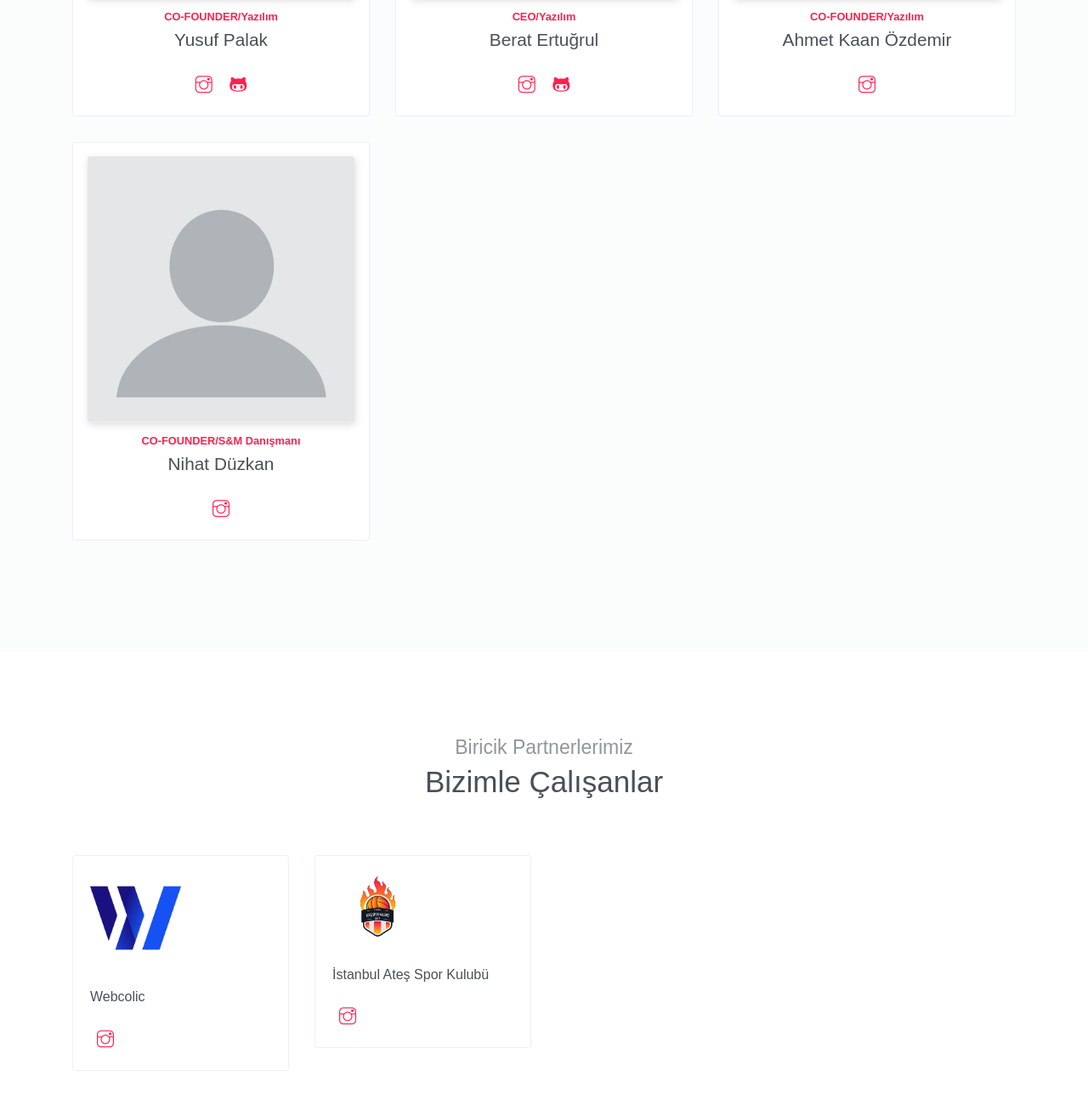
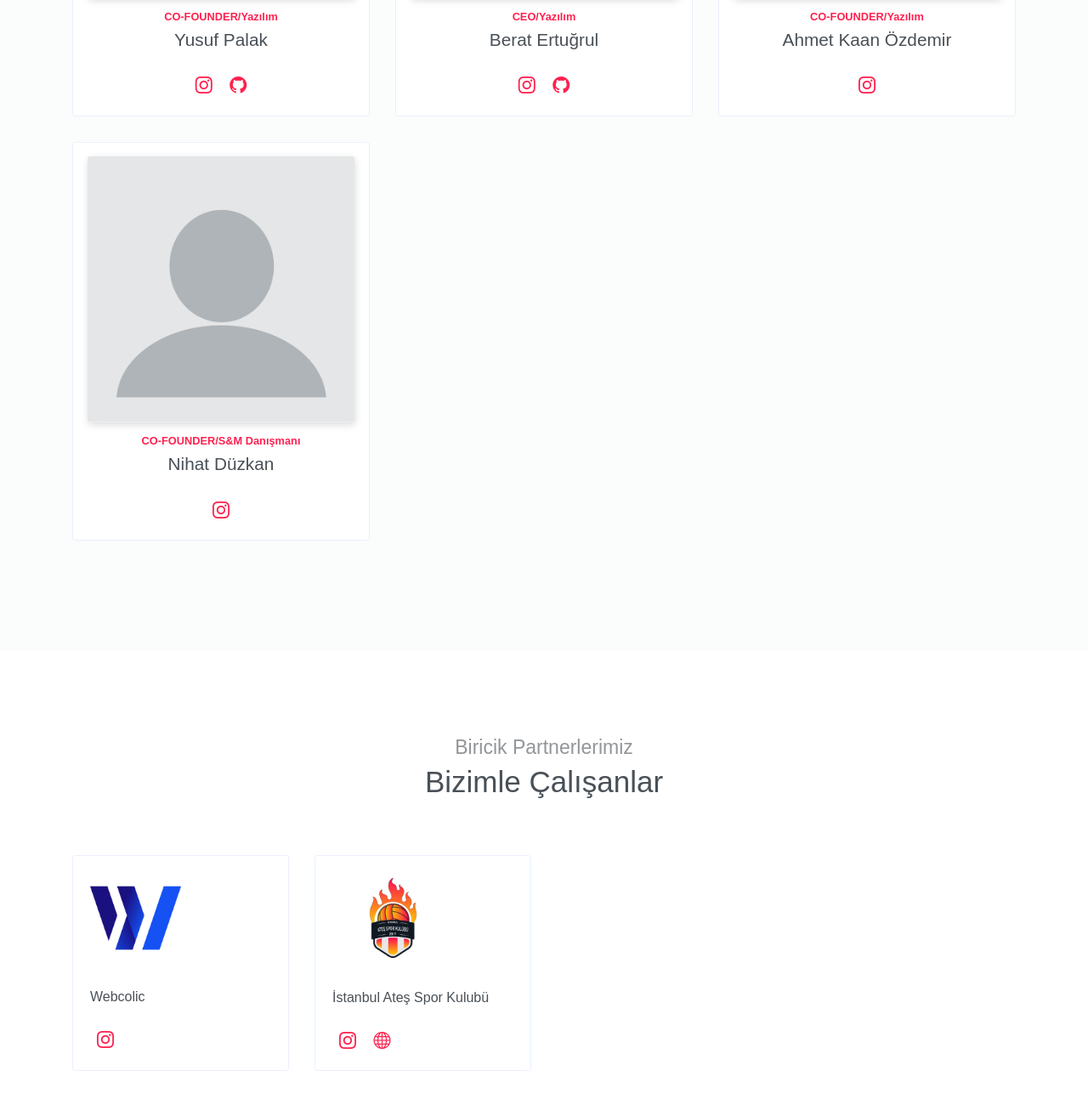
Before and after one commit to beraertugrul/afitapyazilim, a plain HTML site: page docs/index.html in a window 1280 px wide. Shown: the part 3245-4538 px from the top of the page at 85% size. Drawn offline with nearby package versions, Linux system fonts and the light colour scheme.

Commit message:
AteşSk website linki eklendi ve genel bazı ikonlara düzenleme yapıldı.

```diff
--- a/docs/index.html
+++ b/docs/index.html
@@ -5,6 +5,9 @@
     <meta name="viewport" content="width=device-width, initial-scale=1, shrink-to-fit=no">
     <meta name="description" content="Start your development with Creative Studio landing page.">
     <link rel="shortcut icon" href="assets/imgs/Afitap-logos_transparent.png" type="image/x-icon">
+
+    <!--Bootstrap Icon Pack Added-->
+    <link rel="stylesheet" href="https://cdn.jsdelivr.net/npm/bootstrap-icons@1.10.5/font/bootstrap-icons.css">
 
     <meta name="author" content="Devcrud">
     <title>Afitap Yazılım Danışmanlık</title>
@@ -180,7 +183,7 @@
                 <div class="col-sm-4 col-md-3">
                     <div class="card mb-4">
                         <div class="card-body">
-                            <h2 class="mb-4"><i class="ti-instagram text-primary"></i></h2>
+                            <h2 class="mb-4"><i class="bi bi-instagram text-primary"></i></h2>
                             <h6 class="card-title">Sosyal Medya </h6>
                             <p></p>
                         </div>
@@ -328,8 +331,8 @@
                             <!-- <p>Lorem ipsum dolor sit amet, consectetur adipisicing elit. Magni quos esse tenetur illo qui, nostrum.</p> -->
                             <p></p>
                             <div class="socials">
-                                <a href="https://instagram.com/yusufpalak" target="_blank"><i class="ti-instagram"></i></a>
-                                <a href="https://github.com/yusufpalak" target="_blank"><i class="ti-github"></i></a>
+                                <a href="https://instagram.com/yusufpalak" target="_blank"><i class="bi bi-instagram "></i></a>
+                                <a href="https://github.com/yusufpalak" target="_blank"><i class="bi bi-github"></i></a>
                             </div>
                         </div>
                     </div>
@@ -342,8 +345,8 @@
                             <h5 class="card-title">Berat Ertuğrul</h5>
                             <p></p>
                             <div class="socials">
-                                <a href="https://instagram.com/berat.ertugrul" target="_blank"><i class="ti-instagram"></i></a>
-                                <a href="https://github.com/beraertugrul" target="_blank"><i class="ti-github"></i></a>
+                                <a href="https://instagram.com/berat.ertugrul" target="_blank"><i class="bi bi-instagram"></i></a>
+                                <a href="https://github.com/beraertugrul" target="_blank"><i class="bi bi-github"></i></a>
                             </div>
                         </div>
                     </div>
@@ -356,7 +359,7 @@
                             <h5 class="card-title">Ahmet Kaan Özdemir</h5>
                             <p></p>
                             <div class="socials">
-                                <a href="https://instagram.com/kaan_ozdemir" target="_blank"><i class="ti-instagram"></i></a>
+                                <a href="https://instagram.com/kaan_ozdemir" target="_blank"><i class="bi bi-instagram"></i></a>
                             </div>
                         </div>
                     </div>
@@ -369,7 +372,7 @@
                             <h5 class="card-title">Nihat Düzkan</h5>
                             <p></p>
                             <div class="socials">
-                                <a href="https://instagram.com/nihatduzkan" target="_blank"><i class="ti-instagram"></i></a>
+                                <a href="https://instagram.com/nihatduzkan" target="_blank"><i class="bi bi-instagram"></i></a>
                             </div>
                         </div>
                     </div>
@@ -395,7 +398,7 @@
                             <h6 class="card-title">Webcolic</h6>
                             <p></p>
                             <div class="socials">
-                                <a href="https://instagram.com/webcolic" target="_blank"><i class="ti-instagram"></i></a>
+                                <a href="https://instagram.com/webcolic" target="_blank"><i class="bi bi-instagram"></i></a>
                             </div>
                         </div>
                     </div>
@@ -407,11 +410,12 @@
                     <div class="card mb-4">
                         <div class="card-body">
                             <!--<h2 class="mb-4"><i class="ti-rss text-primary"></i></h2>-->
-                            <img src="assets/imgs/atessklogo.png" alt="" srcset="" class="mb-4" width="50%" height="50%">
+                            <img src="assets/imgs/atessklogo.png" alt="" srcset="" class="mb-4" width="67%" height="50%">
                             <h6 class="card-title">İstanbul Ateş Spor Kulubü</h6>
                             <p></p>
                             <div class="socials">
-                                <a href="https://instagram.com/istanbulatessk" target="_blank"><i class="ti-instagram"></i></a>
+                                <a href="https://instagram.com/istanbulatessk" target="_blank"><i class="bi bi-instagram"></i></a>
+                                <a href="https://www.istanbulatessk.com/" target="_blank"><i class="bi bi-globe"></i></a>
                             </div>
                         </div>
                     </div>
@@ -653,7 +657,7 @@
                         </div>
                     </div>
                     <div class="item">
-                        <i class="ti-instagram"></i>
+                        <i class="bi bi-instagram"></i>
                         <div class="mb-0">
                             <h5>SosyalMedya</h5>
                             <a href="https://instagram.com/af1tappyazilim" class="link" target="_blank">@af1tappyazilim</a>
@@ -734,8 +738,10 @@
                             <p><i class="ti-email"></i>  berat@afitap.tech</p>
 				            <p><i class="ti-email"></i>  yusuf@afitap.tech</p>
                             <div class="social-links">
-                                <a href="https://instagram.com/af1tappyazilim" class="link" target="_blank"><i class="ti-instagram"></i>Yazılım Danışmanlık</a><br>
-                                <a href="https://instagram.com/af1tapgroup" class="link" target="_blank"><i class="ti-instagram"></i>Afitap Group</a>
+                                <a href="https://instagram.com/af1tappyazilim" class="link" target="_blank"><i class="bi bi-instagram"></i>Yazılım Danışmanlık</a><br>
+                                <a href="https://instagram.com/af1tapgroup" class="link" target="_blank"><i class="bi bi-instagram"></i>Afitap Group</a><br>
+                                <a href="https://www.linkedin.com/company/afitapgroup" class="link" target="_blank"><i class="ti-linkedin"></i>Afitap Group LinkedIn</a>
+
                             </div>
                         </li>
                     </ul>
```
